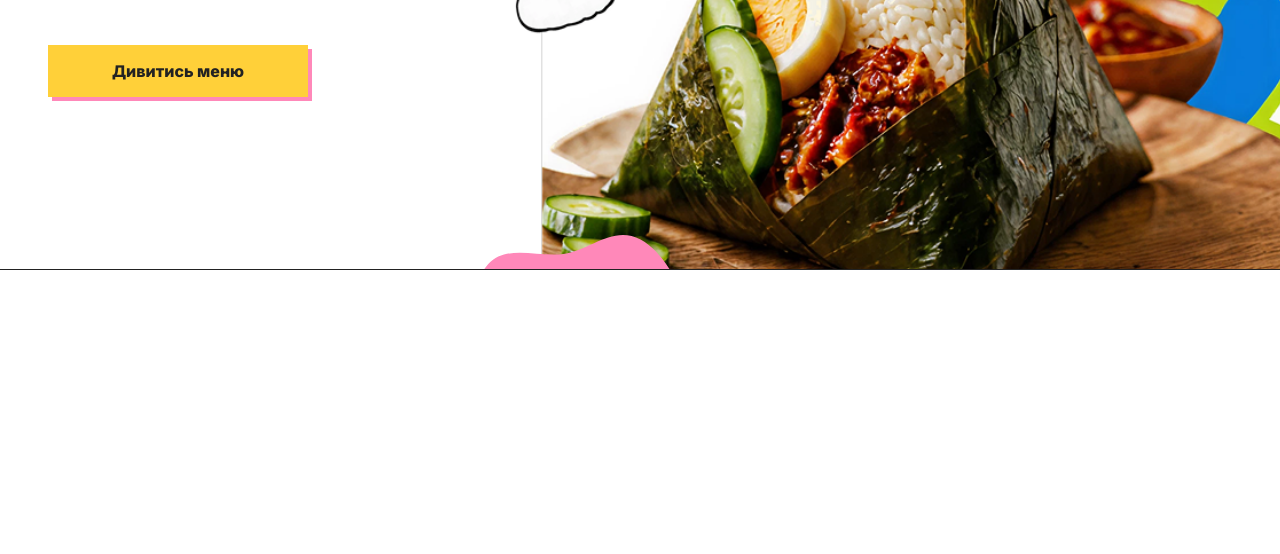
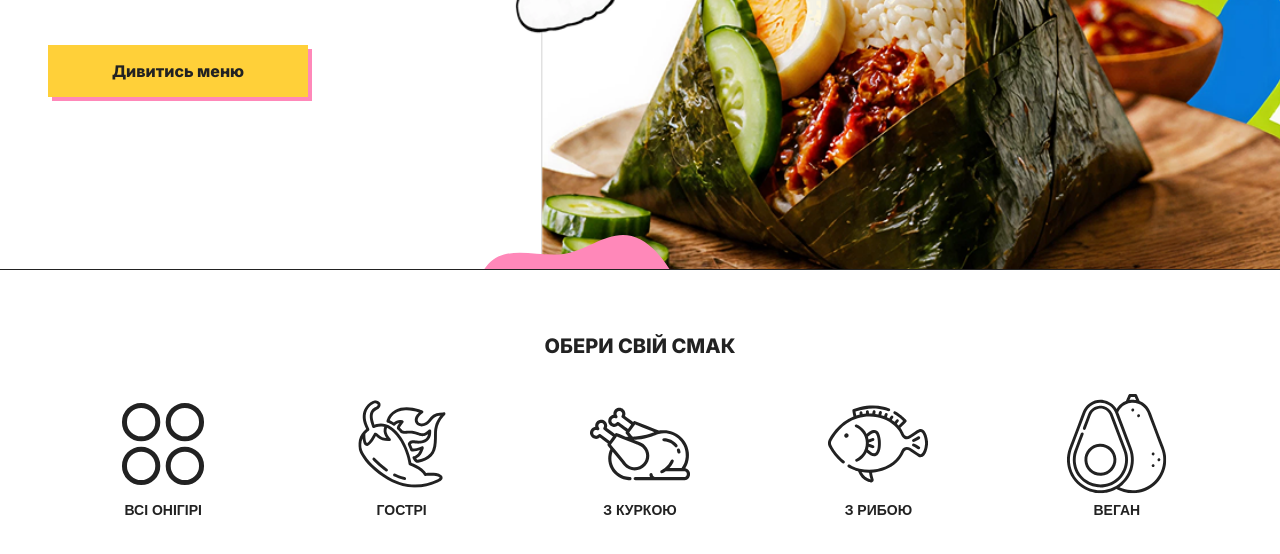
Before and after one commit to siedoi-com/kolobokbo-front, a website built with Vite: page src/index.html in a window 1280 px wide. Shown: the part 460-1014 px from the top of the page. Before the commit the page ends 800 px from the top, so only its background shows below. Built offline with nearby package versions, Linux system fonts and the light colour scheme.

Commit message:
feat: add categories section

```diff
--- /dev/null
+++ b/src/assets/js/blocks/categories.js
@@ -0,0 +1,8 @@
+const btns = document.querySelectorAll('.categories__btn');
+
+btns.forEach(btn => {
+    btn.addEventListener('click', () => {
+        btns.forEach(b => b.classList.remove('categories__btn--active'));
+        btn.classList.add('categories__btn--active');
+    });
+});
--- a/src/assets/js/main.js
+++ b/src/assets/js/main.js
@@ -7,3 +7,4 @@ import "../scss/style.scss";
 // import './blocks/tabs';
 // import './blocks/accordion';
 // import './blocks/quantity';
+import './blocks/categories';
--- /dev/null
+++ b/src/assets/scss/sections/_categories.scss
@@ -0,0 +1,199 @@
+@use "../global/media";
+
+.categories {
+    padding: var(--size_48) var(--size_16);
+    background: var(--color-white);
+    overflow: hidden;
+
+    &__container {
+        display: flex;
+        flex-direction: column;
+        align-items: center;
+        gap: var(--size_24);
+    }
+
+    &__title {
+        color: var(--color-black);
+        text-align: center;
+        font-size: var(--size_18);
+        font-weight: 800;
+        line-height: normal;
+        text-transform: uppercase;
+        align-self: stretch;
+    }
+
+    &__list {
+        display: flex;
+        align-items: center;
+        gap: var(--size_8);
+        list-style: none;
+        overflow-x: auto;
+        scrollbar-width: none;
+        width: 100%;
+
+        &::-webkit-scrollbar {
+            display: none;
+        }
+    }
+
+    &__item {
+        flex-shrink: 0;
+    }
+
+    &__btn {
+        display: flex;
+        flex-direction: column;
+        align-items: center;
+        gap: var(--size_8);
+        padding: var(--size_12);
+        border: none;
+        background: transparent;
+        cursor: pointer;
+        transition: var(--transition);
+        position: relative;
+
+        &--active,
+        &:hover {
+            &::before {
+                content: '';
+                position: absolute;
+                top: 0;
+                left: 50%;
+                transform: translateX(-50%);
+                width: 7.3rem;
+                height: 7.2rem;
+                background-image: url('/assets/icons/blob-yellow.svg');
+                background-repeat: no-repeat;
+                background-size: contain;
+                z-index: 0;
+            }
+        }
+
+        &--all {
+            &:hover::before,
+            &.categories__btn--active::before {
+                background-image: url('/assets/icons/blob-pink.svg');
+            }
+        }
+
+        &--spicy {
+            &:hover::before,
+            &.categories__btn--active::before {
+                background-image: url('/assets/icons/blob-red.svg');
+            }
+        }
+
+        &--chicken {
+            &:hover::before,
+            &.categories__btn--active::before {
+                background-image: url('/assets/icons/blob-yellow.svg');
+            }
+        }
+
+        &--fish {
+            &:hover::before,
+            &.categories__btn--active::before {
+                background-image: url('/assets/icons/blob-blue.svg');
+            }
+        }
+
+        &--vegan {
+            &:hover::before,
+            &.categories__btn--active::before {
+                background-image: url('/assets/icons/blob-green.svg');
+            }
+        }
+    }
+
+    &__icon {
+        position: relative;
+        z-index: 1;
+        width: 6rem;
+        height: 6rem;
+    }
+
+    &__label {
+        position: relative;
+        z-index: 1;
+        color: var(--color-black);
+        font-size: var(--size_12);
+        font-weight: 800;
+        text-transform: uppercase;
+        white-space: nowrap;
+    }
+}
+
+@include media.L {
+    .categories {
+        padding: var(--size_64) var(--size_48);
+
+        &__container {
+            width: 100%;
+        }
+
+        &__title {
+            font-size: var(--size_20);
+        }
+
+        &__list {
+            justify-content: space-between;
+            overflow-x: visible;
+        }
+
+        &__item {
+            flex: 1;
+        }
+
+        &__btn {
+            width: 100%;
+
+            &--active,
+            &:hover {
+                &::before {
+                    top: 50%;
+                    left: 65%;
+                    transform: translate(-50%, -60%);
+                }
+            }
+        }
+
+        &__icon {
+            width: 10rem;
+            height: 10rem;
+        }
+
+        &__label {
+            font-size: var(--size_14);
+        }
+    }
+}
+
+@include media.XL {
+    .categories {
+        padding: var(--size_64) var(--size_80);
+
+        &__title {
+            font-size: var(--size_24);
+        }
+
+        &__btn {
+            &--active,
+            &:hover {
+                &::before {
+                    top: 50%;
+                    left: 55%;
+                    transform: translate(-50%, -60%);
+                }
+            }
+        }
+
+        &__icon {
+            width: 10rem;
+            height: 10rem;
+        }
+
+        &__label {
+            font-size: var(--size_20);
+        }
+    }
+}
--- a/src/assets/scss/style.scss
+++ b/src/assets/scss/style.scss
@@ -40,3 +40,4 @@ $breakpoint__2xl: 1440px;
 // Sections
 @use "sections/promo-line";
 @use "sections/hero";
+@use "sections/categories";
--- a/src/index.html
+++ b/src/index.html
@@ -99,6 +99,43 @@
     <img class="hero__blob" src="/assets/img/hero-decor-2.svg" alt="">
 </div>
 </section>
+<section class="categories">
+  <div class="categories__container">
+    <h2 class="categories__title">Обери свій смак</h2>
+    <ul class="categories__list">
+      <li class="categories__item">
+        <button class="categories__btn categories__btn--all" type="button">
+          <img class="categories__icon" src="/assets/icons/category-all.svg" alt="Всі онігірі">
+          <span class="categories__label">Всі онігірі</span>
+        </button>
+      </li>
+      <li class="categories__item">
+        <button class="categories__btn categories__btn--spicy" type="button">
+          <img class="categories__icon" src="/assets/icons/category-spicy.svg" alt="Гострі">
+          <span class="categories__label">Гострі</span>
+        </button>
+      </li>
+      <li class="categories__item">
+        <button class="categories__btn categories__btn--chicken categories__btn" type="button">
+          <img class="categories__icon" src="/assets/icons/category-chicken.svg" alt="З куркою">
+          <span class="categories__label">З куркою</span>
+        </button>
+      </li>
+      <li class="categories__item">
+        <button class="categories__btn categories__btn--fish" type="button">
+          <img class="categories__icon" src="/assets/icons/category-fish.svg" alt="З рибою">
+          <span class="categories__label">З рибою</span>
+        </button>
+      </li>
+      <li class="categories__item">
+        <button class="categories__btn categories__btn--vegan" type="button">
+          <img class="categories__icon" src="/assets/icons/category-vegan.svg" alt="Веган">
+          <span class="categories__label">Веган</span>
+        </button>
+      </li>
+    </ul>
+  </div>
+</section>
         </main>
         <script type="module" src="/assets/js/main.js"></script>
     </body>
```
Also changed, not shown: src/assets/icons/arcticons_dots.svg (added), src/assets/icons/blob-blue.svg (added), src/assets/icons/blob-green.svg (added), src/assets/icons/blob-pink.svg (added), src/assets/icons/blob-red.svg (added), src/assets/icons/blob-yellow.svg (added), src/assets/icons/category-all.svg (added), src/assets/icons/category-chicken.svg (added), src/assets/icons/category-fish.svg (added), src/assets/icons/category-spicy.svg (added), src/assets/icons/category-vegan.svg (added).
